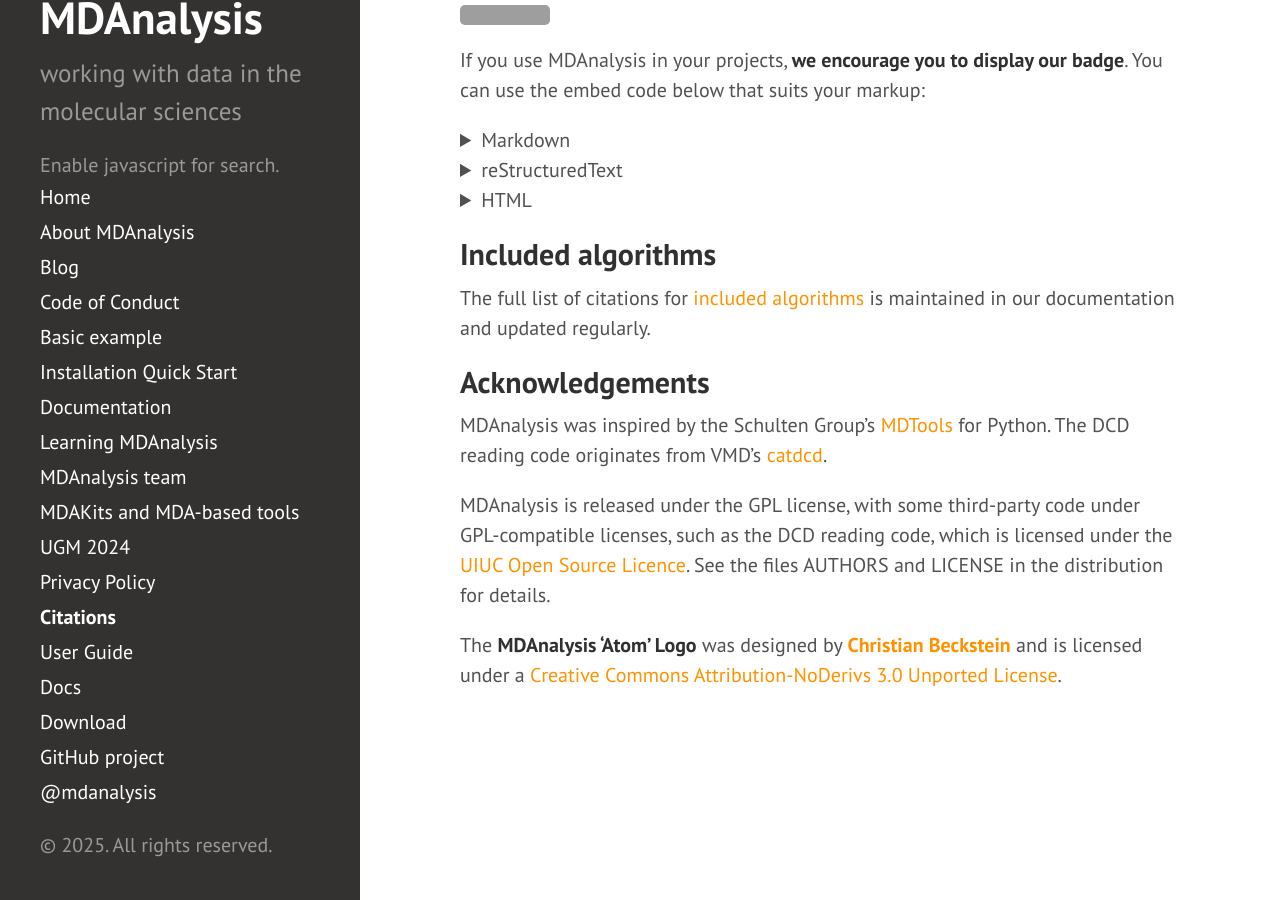
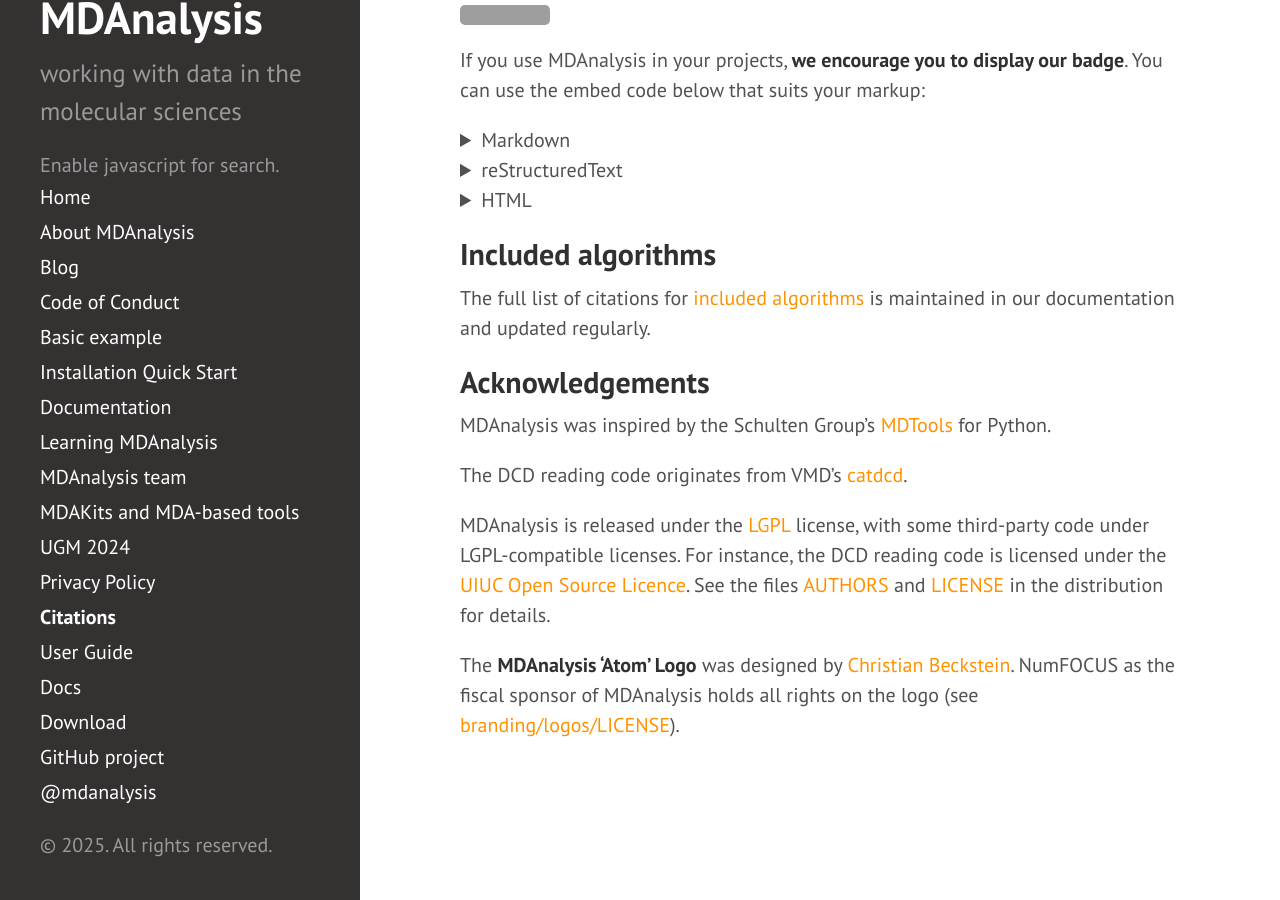
Before and after one commit to MDAnalysis/MDAnalysis.github.io, a Jekyll site: the page built from pages/citations.md, in a window 1280 px wide and 900 px high, scrolled down 950 px. Built offline with Jekyll 4.4.1, drawn with Linux system fonts in a browser that asks for light colours; comment, search, counter and statistics services are not loaded; grey boxes are pictures that could not be loaded.

Commit message:
address PR comments

```diff
--- a/pages/citations.md
+++ b/pages/citations.md
@@ -82,12 +82,10 @@ The full list of citations for [included algorithms]({{site.pypi.docs}}/document
 
 ## Acknowledgements
 
-MDAnalysis was inspired by the Schulten Group’s [MDTools](http://www.ks.uiuc.edu/Development/MDTools/) for Python. The DCD reading code originates from VMD’s [catdcd](http://www.ks.uiuc.edu/Development/MDTools/catdcd/).
+MDAnalysis was inspired by the Schulten Group’s [MDTools](http://www.ks.uiuc.edu/Development/MDTools/) for Python.
 
-MDAnalysis is released under the GPL license, with some third-party code under GPL-compatible licenses, such as the DCD reading code, which is licensed under the [UIUC Open Source
-Licence](http://www.ks.uiuc.edu/Development/MDTools/catdcd/license.html). See the files AUTHORS and LICENSE in the distribution for details.
+The DCD reading code originates from VMD’s [catdcd](http://www.ks.uiuc.edu/Development/MDTools/catdcd/).
 
-The **MDAnalysis 'Atom' Logo** was designed by [**Christian
-Beckstein**](https://www.linkedin.com/in/beckstein/) and is licensed
-under a [Creative Commons Attribution-NoDerivs 3.0 Unported
-License](http://creativecommons.org/licenses/by-nd/3.0/).
+MDAnalysis is released under the [LGPL](https://www.gnu.org/licenses/lgpl-3.0.html) license, with some third-party code under LGPL-compatible licenses. For instance, the DCD reading code is licensed under the [UIUC Open Source Licence](http://www.ks.uiuc.edu/Development/MDTools/catdcd/license.html). See the files [AUTHORS](https://github.com/MDAnalysis/mdanalysis/blob/develop/package/AUTHORS) and [LICENSE](https://github.com/MDAnalysis/mdanalysis/blob/develop/package/LICENSE) in the distribution for details.
+
+The **MDAnalysis 'Atom' Logo** was designed by [Christian Beckstein](https://www.linkedin.com/in/beckstein/). NumFOCUS as the fiscal sponsor of MDAnalysis holds all rights on the logo (see [branding/logos/LICENSE](https://github.com/MDAnalysis/branding/blob/main/logos/LICENSE)).
```
